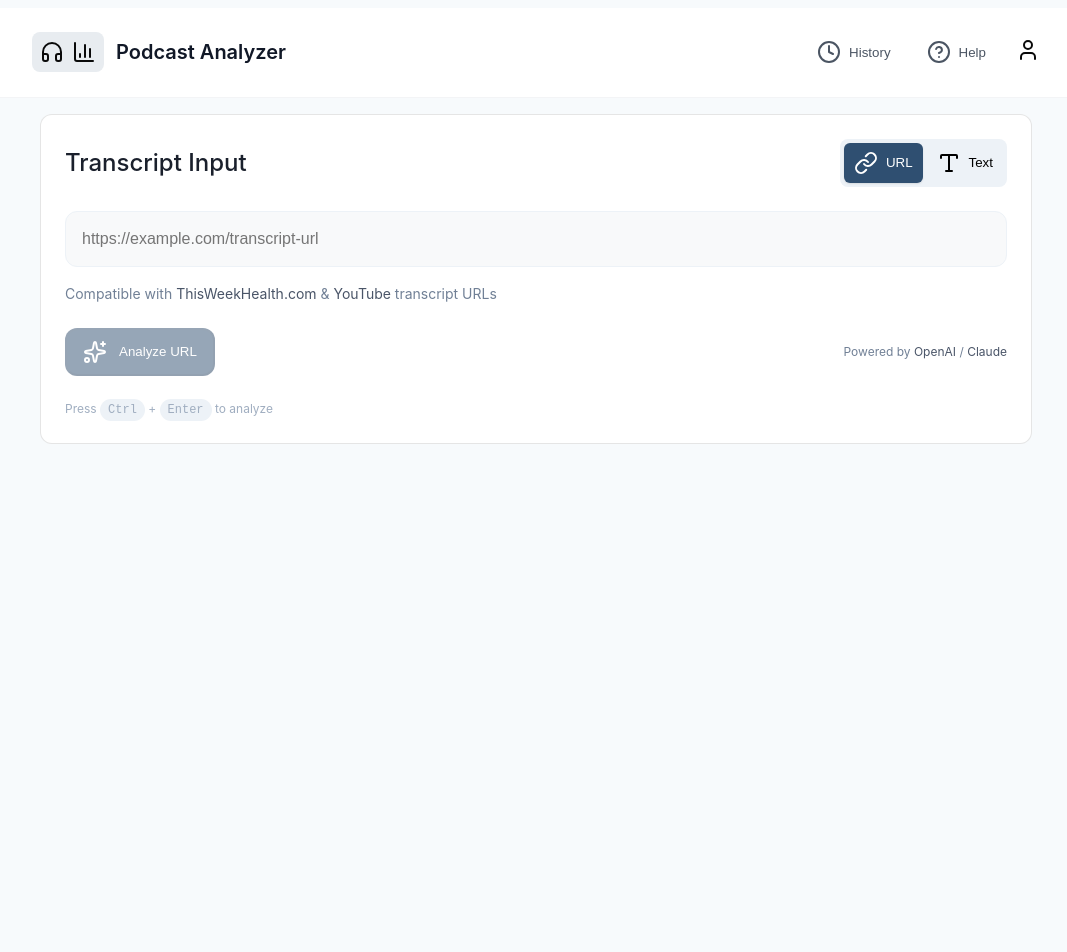
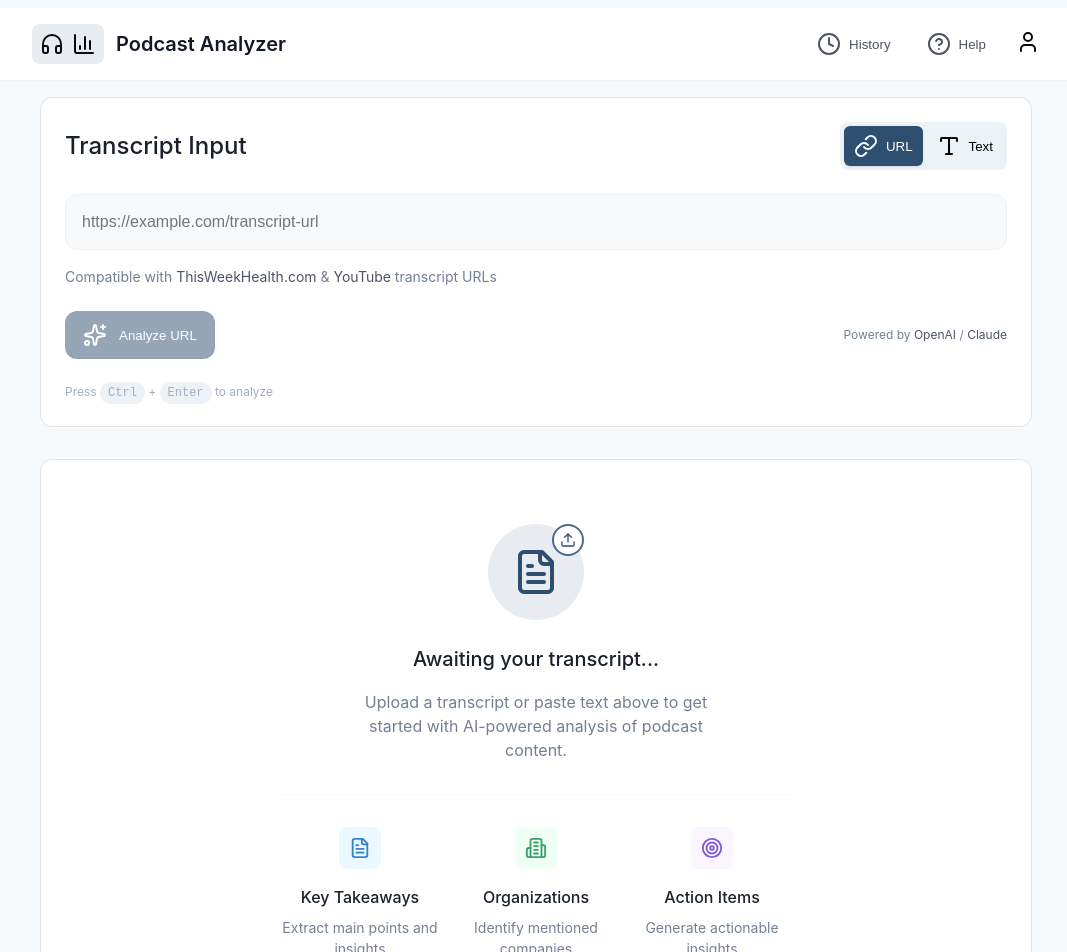
Before and after one commit to wesleykam/Podcast-Analyzer, a React (Vite) app: page /dashboard in a window 1280 px wide. Shown: the top 952 px of the page, without its empty margins (104-1171 px from the left). Before the commit the page ends 800 px from the top, so only its background shows below. Built offline with nearby package versions, Linux system fonts and the light colour scheme.

Commit message:
empty dashboard

```diff
--- /dev/null
+++ b/src/components/EmptyState.css
@@ -0,0 +1,145 @@
+.empty-state-container {
+    width: 100%;
+    max-width: 64rem;
+    margin: 0 auto;
+    padding: 1rem;
+}
+
+.empty-state-card {
+    padding: 4rem;
+    text-align: center;
+    display: flex;
+    flex-direction: column;
+    align-items: center;
+}
+
+.empty-state-illustration {
+    width: fit-content;
+    position: relative;
+    display: flex;
+    flex-direction: column;
+    align-items: center;
+    margin-bottom: 1.5rem;
+}
+
+.empty-state-icon {
+    width: 6rem;
+    height: 6rem;
+    background-color: var(--color-slate-blue-lighter);
+    border-radius: 50%;
+    display: flex;
+    align-items: center;
+    justify-content: center;
+}
+
+.icon-file-text {
+    width: 3rem;
+    height: 3rem;
+    color: var(--color-slate-blue);
+}
+
+.empty-state-upload-icon {
+    position: absolute;
+    top: 0;
+    right: 0;
+    width: 2rem;
+    height: 2rem;
+    background-color: #ffffff;
+    border: 2px solid var(--color-slate-blue-light);
+    border-radius: 50%;
+    display: flex;
+    align-items: center;
+    justify-content: center;
+}
+
+.icon-upload {
+    width: 1rem;
+    height: 1rem;
+    color: var(--color-slate-blue);
+}
+
+.empty-state-message {
+    display: flex;
+    flex-direction: column;
+    align-items: center;
+    gap: 1rem;
+    margin-bottom: 2rem;
+}
+
+.empty-state-title {
+    font-size: 1.25rem;
+    font-weight: 500;
+    color: var(--color-gray-900);
+}
+
+.empty-state-description {
+    color: var(--color-gray-600);
+    max-width: 24rem;
+    margin: 0 auto;
+    line-height: 1.5;
+}
+
+.empty-state-features {
+    display: grid;
+    grid-template-columns: repeat(1, 1fr);
+    gap: 1rem;
+    margin-top: 2rem;
+    padding-top: 2rem;
+    border-top: 1px solid var(--color-gray-100);
+    width: 100%;
+    max-width: 32rem;
+    margin: 0 auto;
+}
+
+@media (min-width: 768px) {
+    .empty-state-features {
+        grid-template-columns: repeat(3, 1fr);
+    }
+}
+
+.feature-item {
+    display: flex;
+    flex-direction: column;
+    align-items: center;
+    gap: 0.5rem;
+}
+
+.feature-icon {
+    padding: .625rem;
+    border-radius: 0.5rem;
+    display: flex;
+    align-items: center;
+    justify-content: center;
+    margin: 0 auto 0.5rem;
+}
+
+.feature-icon-blue {
+    color: var(--color-blue-600);
+    background-color: var(--color-blue-100);
+}
+
+.feature-icon-green {
+    color: var(--color-green-600);
+    background-color: var(--color-green-100);
+}
+
+.feature-icon-purple {
+    color: var(--color-purple-600);
+    background-color: var(--color-purple-100);
+}
+
+.icon-feature {
+    width: 1.375rem;
+    height: 1.375rem;
+}
+
+.feature-title {
+    font-size: 1rem;
+    font-weight: 500;
+    color: var(--color-gray-900);
+}
+
+.feature-description {
+    font-size: 0.875rem;
+    color: var(--color-gray-600);
+}
--- /dev/null
+++ b/src/components/EmptyState.tsx
@@ -0,0 +1,52 @@
+import "./EmptyState.css";
+import { FileText, Upload, Building2, TargetIcon } from "lucide-react";
+
+export function EmptyState() {
+    return (
+        <div className="empty-state-container">
+            <div className="empty-state-card card">
+                <div className="empty-state-illustration">
+                    <div className="empty-state-icon">
+                        <FileText className="icon-file-text" />
+                    </div>
+                    <div className="empty-state-upload-icon">
+                        <Upload className="icon-upload" />
+                    </div>
+                </div>
+
+                <div className="empty-state-message">
+                    <h3 className="empty-state-title">Awaiting your transcript...</h3>
+                    <p className="empty-state-description">
+                        Upload a transcript or paste text above to get started with AI-powered analysis of podcast content.
+                    </p>
+                </div>
+
+                <div className="empty-state-features">
+                    <div className="feature-item">
+                        <div className="feature-icon feature-icon-blue">
+                            <FileText className="icon-feature"/>
+                        </div>
+                        <h4 className="feature-title">Key Takeaways</h4>
+                        <p className="feature-description">Extract main points and insights</p>
+                    </div>
+
+                    <div className="feature-item">
+                        <div className="feature-icon feature-icon-green">
+                            <Building2 className="icon-feature" />
+                        </div>
+                        <h4 className="feature-title">Organizations</h4>
+                        <p className="feature-description">Identify mentioned companies</p>
+                    </div>
+
+                    <div className="feature-item">
+                        <div className="feature-icon feature-icon-purple">
+                            <TargetIcon className="icon-feature" />
+                        </div>
+                        <h4 className="feature-title">Action Items</h4>
+                        <p className="feature-description">Generate actionable insights</p>
+                    </div>
+                </div>
+            </div>
+        </div>
+    );
+}
--- a/src/pages/Dashboard.tsx
+++ b/src/pages/Dashboard.tsx
@@ -1,5 +1,6 @@
 import Layout from "../layouts/Layout";
 import { InputPanel } from "../components/InputPanel";
+import { EmptyState } from "../components/EmptyState";
 
 const Dashboard = () => {
     const handleAnalyze = (text: string) => {
@@ -9,6 +10,7 @@ const Dashboard = () => {
     return (
         <Layout>
             <InputPanel onAnalyze={handleAnalyze} isLoading={false} />
+            <EmptyState />
         </Layout>
     );
 };
--- a/src/styles/global.css
+++ b/src/styles/global.css
@@ -106,6 +106,50 @@
     --color-gray-700: #4a5568;
     --color-gray-800: #2d3748;
     --color-gray-900: #1a202c;
+
+    /* Green shades */
+    --color-green-100: #f0fff4;
+    --color-green-200: #c6f6d5;
+    --color-green-300: #9ae6b4;
+    --color-green-400: #68d391;
+    --color-green-500: #48bb78;
+    --color-green-600: #38a169;
+    --color-green-700: #2f855a;
+    --color-green-800: #276749;
+    --color-green-900: #22543d;
+
+    /* Blue shades */
+    --color-blue-100: #ebf8ff;
+    --color-blue-200: #bee3f8;
+    --color-blue-300: #90cdf4;
+    --color-blue-400: #63b3ed;
+    --color-blue-500: #4299e1;
+    --color-blue-600: #3182ce;
+    --color-blue-700: #2b6cb0;
+    --color-blue-800: #2c5282;
+    --color-blue-900: #2a4365;
+
+    /* Red shades */
+    --color-red-100: #fff5f5;
+    --color-red-200: #fed7d7;
+    --color-red-300: #feb2b2;
+    --color-red-400: #fc8181;
+    --color-red-500: #f56565;
+    --color-red-600: #e53e3e;
+    --color-red-700: #c53030;
+    --color-red-800: #9b2c2c;
+    --color-red-900: #742a2a;
+
+    /* Purple shades */
+    --color-purple-100: #faf5ff;
+    --color-purple-200: #e9d8fd;
+    --color-purple-300: #d6bcfa;
+    --color-purple-400: #b794f4;
+    --color-purple-500: #9f7aea;
+    --color-purple-600: #805ad5;
+    --color-purple-700: #6b46c1;
+    --color-purple-800: #553c9a;
+    --color-purple-900: #44337a;
 }
 
 /* Dark mode */
@@ -176,24 +220,28 @@ h1 {
     font-size: var(--text-2xl);
     font-weight: var(--font-weight-medium);
     line-height: 1.5;
+    margin: 0;
 }
 
 h2 {
     font-size: var(--text-xl);
     font-weight: var(--font-weight-medium);
     line-height: 1.5;
+    margin: 0;
 }
 
 h3 {
     font-size: var(--text-lg);
     font-weight: var(--font-weight-medium);
     line-height: 1.5;
+    margin: 0;
 }
 
 h4 {
     font-size: var(--text-base);
     font-weight: var(--font-weight-medium);
     line-height: 1.5;
+    margin: 0;
 }
 
 p {
@@ -207,12 +255,14 @@ label {
     font-size: var(--text-base);
     font-weight: var(--font-weight-medium);
     line-height: 1.5;
+    margin: 0;
 }
 
 kbd {
     background-color: var(--color-gray-200);
     border-radius: var(--radius);
     padding: 0.25rem 0.5rem;
+    margin: 0;
 }
 
 /* button {
```
